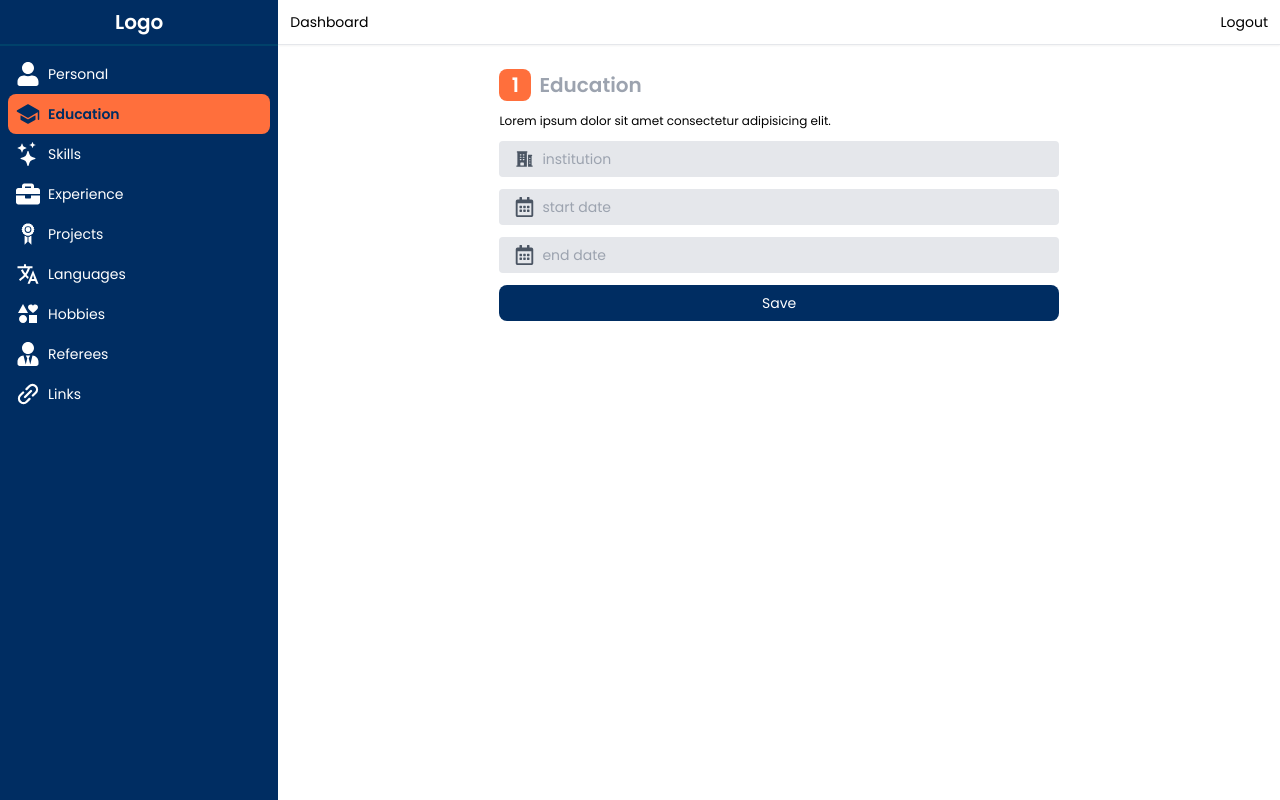
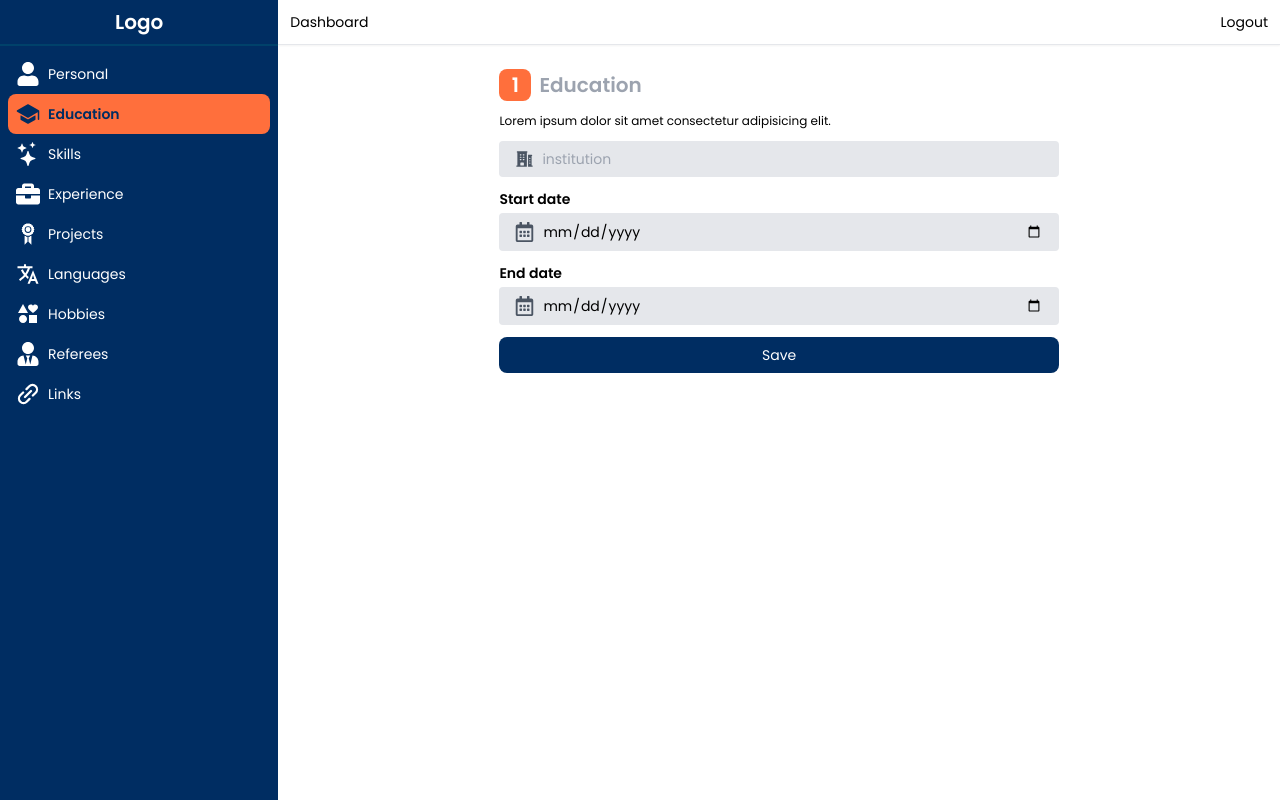
Before and after one commit to shayochris/cvmaker, a React (Vite) app: page /create/education in a window 1280 px wide. Built offline with nearby package versions, Linux system fonts and the light colour scheme.

Commit message:
frontend starting ...

```diff
--- a/src/pages/create/Education.jsx
+++ b/src/pages/create/Education.jsx
@@ -22,15 +22,17 @@ export default function Education() {
           </div>
         </div>
         <div className="my-3">
+          <label htmlFor="" className="label block my-1">Start date</label>
           <div className="input-group">
             <FaRegCalendarAlt className='input-group-icon' />
-            <input type="text" className="input-group-input" placeholder='start date' />
+            <input type="date" className="input-group-input" placeholder='start date' />
           </div>
         </div>
         <div className="my-3">
+          <label htmlFor="" className="label block my-1">End date</label>
           <div className="input-group">
             <FaRegCalendarAlt className='input-group-icon' />
-            <input type="text" className="input-group-input" placeholder='end date' />
+            <input type="date" className="input-group-input" placeholder='end date' />
           </div>
         </div>
         <div className="my-3">
```
